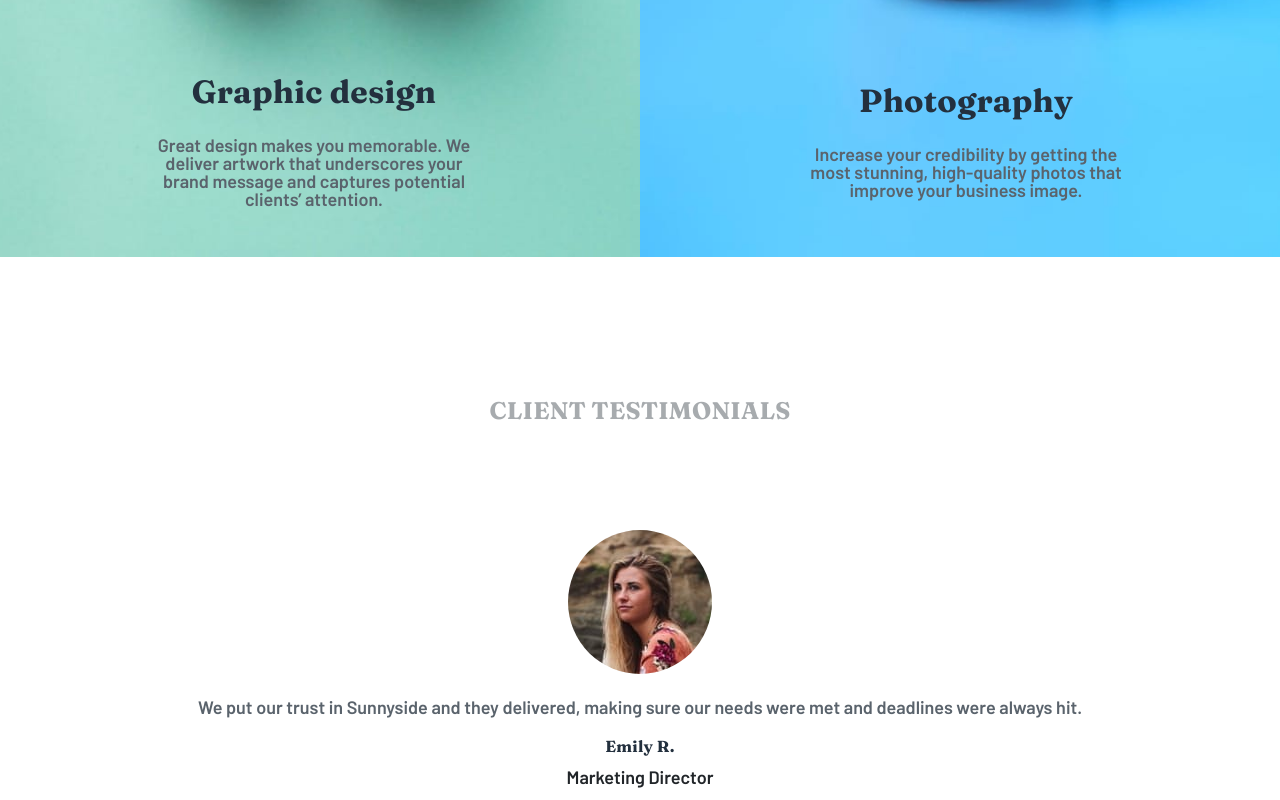
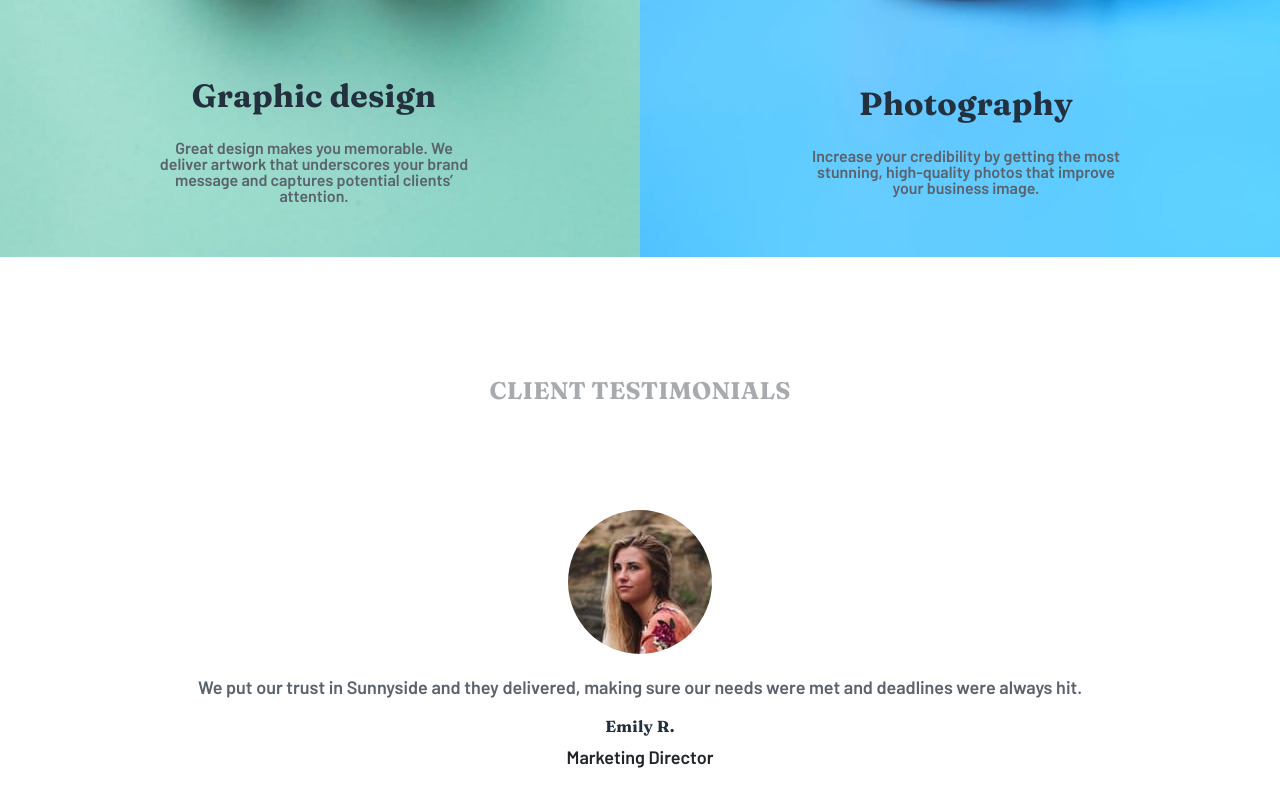
Before and after one commit to Ashhapoff/Sunnyside, a plain HTML site: page index.html in a window 1280 px wide. Shown: the part 2140-2940 px from the top of the page. Drawn offline with nearby package versions, Linux system fonts and the light colour scheme.

Commit message:
change padding and font size
optimized padding and font size for smaller viewport

```diff
--- a/css/styles.css
+++ b/css/styles.css
@@ -112,6 +112,9 @@ a.trans {
   text-align: center;
   line-height: 1;
 }
+.abs-text p {
+  font-size: 16px;
+}
 .photog {
   position: relative;
   color: hsl(198, 62%, 26%);
@@ -157,7 +160,7 @@ padding: 20px 30px;
   border-radius: 50%;
 }
 .test{
-  padding: 80px;
+  padding: 60px;
 }
 .testimonials{
   text-align: center;
```
